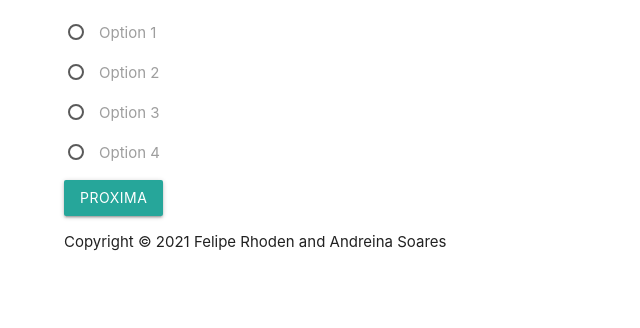
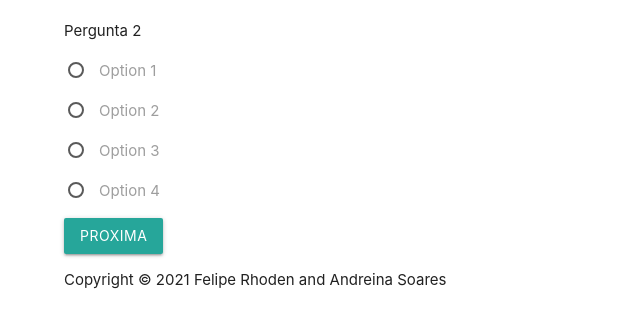
Before and after one commit to FelipeRhoden/BeerGame, a Gatsby site: page / in a window 1280 px wide. Shown: the part 116-444 px from the top of the page, without its empty margins (0-640 px from the left). Built offline with nearby package versions, Linux system fonts and the light colour scheme; Gatsby itself is replaced by a stand-in of ours.

Commit message:
Correções

```diff
--- a/src/pages/Main.js
+++ b/src/pages/Main.js
@@ -7,25 +7,25 @@ export default function Main(props){
 
     const refresh = () => {
         onChangeStatus(false);
-        for (const quest of props.quests) {
+        for (const quest of props.quests.answers) {
             let element = document.getElementById(quest.value);
             element.checked = false;
         }
         props.newQuest();
     }
 
-    const quests =  props.quests.map(
-        (quest)=>(
-            <p key={quest.value}>
+    const quests =  props.quests.answers.map(
+        (answer)=>(
+            <p key={answer.value}>
 
                 <label >
 
-                    <input name="quests" type="radio" id={quest.value} onChange={() => onChangeStatus(true)}/>
+                    <input name="quests" type="radio" id={answer.value} onChange={() => onChangeStatus(true)}/>
                     {!status ?
-                        <span>{quest.value}</span>
-                        :<span className={quest.validate ? "green-text" : "red-text"}>
-                            {quest.value}
-                            {quest.validate?
+                        <span>{answer.value}</span>
+                        :<span className={answer.validate ? "green-text" : "red-text"}>
+                            {answer.value}
+                            {answer.validate?
                                 " Certa"
                                 :" Errada"
                             }
@@ -38,6 +38,7 @@ export default function Main(props){
 
     return (
         <div>
+            <p>{props.quests.quest}</p>
             <form>
                 {quests}
             </form>
--- a/src/utils/sheetQuests.js
+++ b/src/utils/sheetQuests.js
@@ -1,20 +1,29 @@
 export default [
-    [
-        {value:'Pergunta 1', validate: true},
-        {value:'Pergunta 2', validate: false},
-        {value:'Pergunta 3', validate: false},
-        {value:'Pergunta 4', validate: false},
-    ],
-    [
+    {
+        quest: "Pergunta 1",
+        answers:[
+            {value:'Resposta 1', validate: true},
+            {value:'Resposta 2', validate: false},
+            {value:'Resposta 3', validate: false},
+            {value:'Resposta 4', validate: false},
+        ]
+    },
+    {
+        quest: "Pergunta 2",
+        answers:[
             {value:'Option 1', validate: false},
             {value:'Option 2', validate: false},
             {value:'Option 3', validate: false},
             {value:'Option 4', validate: true},
-    ],
-    [
+        ]
+    },
+    {
+        quest: "Pergunta 3",
+        answers:[
             {value:'Opção 1', validate: false},
             {value:'Opção 2', validate: true},
             {value:'Opção 3', validate: false},
             {value:'Opção 4', validate: false},
         ]
+    },
 ]
```
Lines whose indentation alone changed are shown as unchanged.
